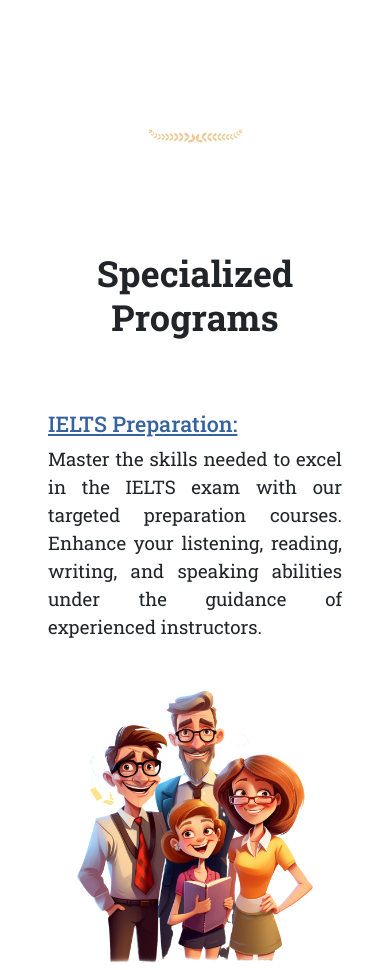
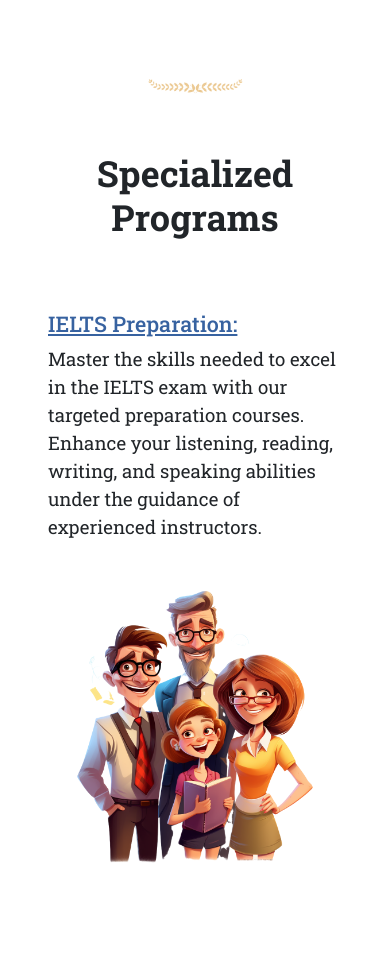
Before and after one commit to NikAndSer/samenglishschool, a website: page pages/courses.html in a window 390 px wide. Shown: the part 3323-4293 px from the top of the page. Drawn offline with nearby package versions, Linux system fonts and the light colour scheme; a web font is replaced by a local one.

Commit message:
.equal-text justify X

```diff
--- a/scss/main.scss
+++ b/scss/main.scss
@@ -69,15 +69,15 @@
 }
 
 
-.equal-text {
-    // height: 100px;
-    // width: 150px;
-    // overflow: hidden;
-    text-justify: distribute-all-lines;
-    /* Apply text justification */
-    text-align: justify;
-    /* For browsers that do not support text-justify */
-}
+// .equal-text {
+//     // height: 100px;
+//     // width: 150px;
+//     // overflow: hidden;
+//     text-justify: distribute-all-lines;
+//     /* Apply text justification */
+//     text-align: ;
+//     /* For browsers that do not support text-justify */
+// }
 
 .wreath {
     margin: 100px auto 100px auto;
@@ -153,6 +153,18 @@
     }
 }
 
+@media (min-width: 900px) {
+    .equal-text {
+        // height: 100px;
+        // width: 150px;
+        // overflow: hidden;
+        text-justify: distribute-all-lines;
+        /* Apply text justification */
+        text-align: justify;
+        /* For browsers that do not support text-justify */
+    }
+}
+
 /* Transparent navbar for large screens */
 @media (max-width: 768px) {
     .hero-image {
@@ -167,4 +179,9 @@
         position: relative;
         top: 50px;
     }
+
+    .wreath {
+        margin: 50px auto 50px auto;
+        width: 100%;
+    }
 }
```
Also changed, not shown: index.html (+1 -1 lines), css/main.min.css, 1 other file.
